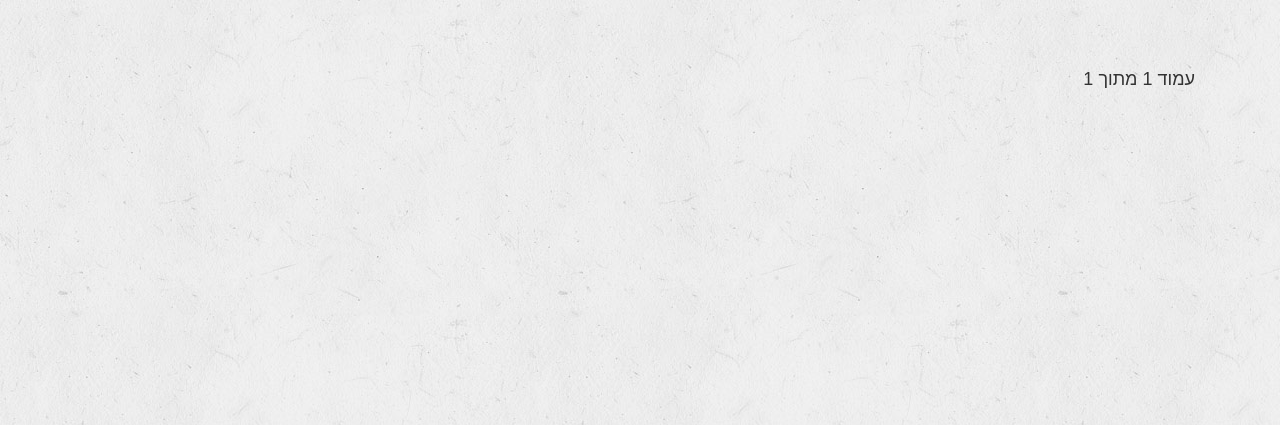
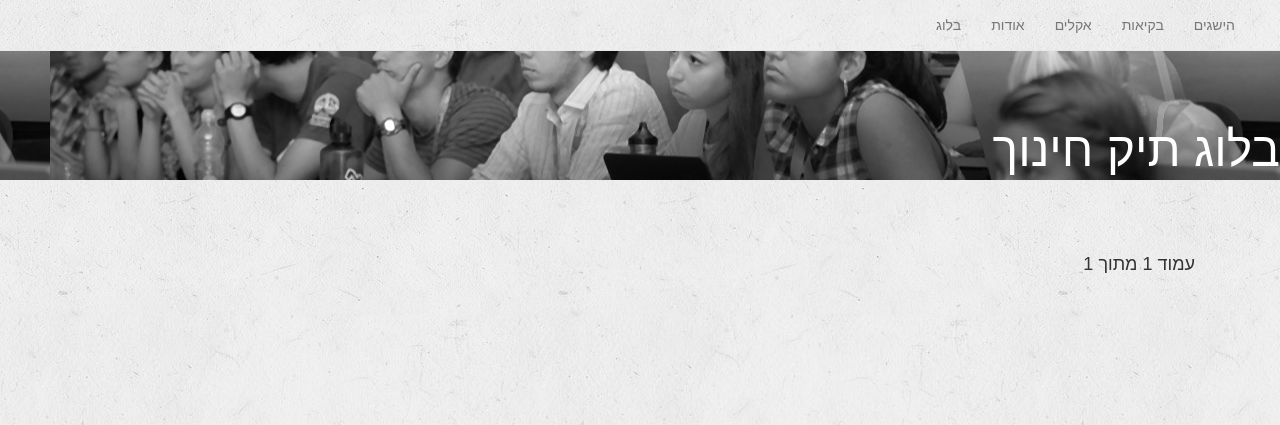
Before and after one commit to avnerkantor/opisaBlog, a Django app: page / in a window 1280 px wide. Shown: the top 425 px of the page. Run offline with Django 3.2, Linux system fonts and the light colour scheme; data that the repository does not hold is empty; some libraries are stand-ins or nearby versions; some web fonts are replaced.

Commit message:
back to old approach

```diff
--- a/blog/templates/blog/post_list.html
+++ b/blog/templates/blog/post_list.html
@@ -16,16 +16,16 @@
 
                 {% for post in posts %}
                     <h2><a href="{% url 'blog:post_detail' slug=post.slug %}">{{ post.title }}</a></h2>
-{#                    <p class="lead">#}
-{#                        מאת {{ post.author }}#}
-{#                    </p>#}
-                    {#                    <span class="glyphicon glyphicon-time"></span>#}
-{#                    <p>פורסם ב-{{ post.published_date }}</p>#}
-{#                    <hr>#}
-{##}
-{#                    <h3 class="post-subtitle">#}
-{#                        {{ article.subtitle }}#}
-{#                    </h3>#}
+                    <p class="lead">
+                        מאת {{ post.author }}
+                    </p>
+                                        <span class="glyphicon glyphicon-time"></span>
+                    <p>פורסם ב-{{ post.published_date }}</p>
+                    <hr>
+
+                    <h3 class="post-subtitle">
+                        {{ article.subtitle }}
+                    </h3>
 {##}
 {#                    <p>{{ post.text|safe }}</p>#}
 {#                    <hr>#}
--- a/static/css/custom.css
+++ b/static/css/custom.css
@@ -19,57 +19,57 @@ body {
 }
 
 /*navbar*/
-/*nav {*/
-    /*background-image: url("/static/img/bg.jpg");*/
-/*}*/
+nav {
+    background-image: url("/static/img/bg.jpg");
+}
 
-/*.navbar-default .navbar-nav > li > a:hover,*/
-/*.navbar-default .navbar-nav > li > a:focus,*/
-/*.navbar-default .navbar-nav > li > a:active,*/
-/*.navbar-default .navbar-nav > li > a:active,*/
-/*.navbar-default .navbar-nav > li.active a,*/
-/*.navbar-default .navbar-nav > li.active a {*/
-    /*border-bottom: 1px solid #777777;*/
-/*}*/
+.navbar-default .navbar-nav > li > a:hover,
+.navbar-default .navbar-nav > li > a:focus,
+.navbar-default .navbar-nav > li > a:active,
+.navbar-default .navbar-nav > li > a:active,
+.navbar-default .navbar-nav > li.active a,
+.navbar-default .navbar-nav > li.active a {
+    border-bottom: 1px solid #777777;
+}
 
 /*heaer*/
 
-/*.header {*/
-    /*margin-right: -31px;*/
-    /*margin-left: 0px;*/
-/*}*/
+.header {
+    margin-right: -31px;
+    margin-left: 0px;
+}
 
-/*#header-image {*/
+#header-image {
 
-    /*background-image: url("/static/img/PISA_TopBG.jpg");*/
-    /*background-position: right;*/
-    /*width: 100%;*/
-    /*height: 180px;*/
-    /*right: 10px;*/
-    /*!*width: 90%;*/
-    /*position: absolute;*/
-    /*top: 120px;*/
-    /**!*/
-/*}*/
+    background-image: url("/static/img/PISA_TopBG.jpg");
+    background-position: right;
+    width: 100%;
+    height: 180px;
+    right: 10px;
+    /*width: 90%;
+    position: absolute;
+    top: 120px;
+    */
+}
 
-/*#text-image {*/
-    /*color: #fff;*/
-    /*font-size: 36pt;*/
-    /*margin-top: -64px;*/
+#text-image {
+    color: #fff;
+    font-size: 36pt;
+    margin-top: -64px;
 
-/*}*/
+}
 
-/*.affix {*/
-    /*top: 50px;*/
-    /*width: 100%;*/
-    /*background-image: url("/static/img/bg.jpg");*/
-    /*z-index: 2;*/
-/*}*/
+.affix {
+    top: 50px;
+    width: 100%;
+    background-image: url("/static/img/bg.jpg");
+    z-index: 2;
+}
 
-/*.affix ~ .container-fluid {*/
-    /*position: relative;*/
-    /*padding-top: 200px;*/
-/*}*/
+.affix ~ .container-fluid {
+    position: relative;
+    padding-top: 200px;
+}
 
 /*!*.disqus-footer{*!*/
     /*!*display: none;*!*/
--- a/templates/tikhinuch4/base.html
+++ b/templates/tikhinuch4/base.html
@@ -41,53 +41,53 @@
 </head>
 
 <body>
-{#<nav id="mainNav" class="navbar navbar-default navbar-fixed-top nav-tabs" role="tablist">#}
-{#    <div class="container-fluid" id="mainmainNAV">#}
-{#        <!-- Brand and toggle get grouped for better mobile display -->#}
-{#        <div class="navbar-header">#}
-{#            <button type="button" class="navbar-toggle collapsed" data-toggle="collapse">#}
-{#                <span class="sr-only">ניווט</span> תפריט <i class="fa fa-bars"></i>#}
-{#            </button>#}
-{#            <a class="navbar-brand page-scroll" href="#page-top"></a>#}
-{#        </div>#}
-{##}
-{#        <!-- Collect the nav links, forms, and other content for toggling -->#}
-{#        <div class="collapse navbar-collapse">#}
-{#            <ul class="nav navbar-nav navbar-right">#}
-{#                <!--<li>-->#}
-{#                <!--<a class="page-scroll" href="#en">אנגלית</a>-->#}
-{#                <!--</li>-->#}
-{#                <li>#}
-{#                <a class="page-scroll" href="http://blog.tikhinuch.org">בלוג</a>#}
-{#                </li>#}
-{#                <li>#}
-{#                    <a class="page-scroll" href="http://tikhinuch.org/#about">אודות</a>#}
-{#                </li>#}
-{#                <!--<li>-->#}
-{#                <!--<a class="page-scroll" href="#analyze">ניתוח</a>-->#}
-{#                <!--</li>-->#}
-{#                <li>#}
-{#                    <a class="page-scroll" href="http://tikhinuch.org/#survey">אקלים</a>#}
-{#                </li>#}
-{#                <!--<li>-->#}
-{#                <!--<a class="page-scroll" href="#heterogeneity">פיזור</a>-->#}
-{#                <!--</li>-->#}
-{#                <li>#}
-{#                    <a class="page-scroll" href="http://tikhinuch.org/#expertise">בקיאות</a>#}
-{#                </li>#}
-{#                <li>#}
-{#                    <a class="page-scroll" href="http://tikhinuch.org/git#scores">הישגים</a>#}
-{#                </li>#}
-{#            </ul>#}
-{#        </div>#}
-{#    </div>#}
-{#</nav>#}
-{#<header>#}
-{#    <div>#}
-{#        <div id="header-image"></div>#}
-{#        <div id="text-image">מה מספר מבחן פיז"ה על החינוך</div>#}
-{#    </div>#}
-{#</header>#}
+<nav id="mainNav" class="navbar navbar-default navbar-fixed-top nav-tabs" role="tablist">
+    <div class="container-fluid" id="mainmainNAV">
+        <!-- Brand and toggle get grouped for better mobile display -->
+        <div class="navbar-header">
+            <button type="button" class="navbar-toggle collapsed" data-toggle="collapse">
+                <span class="sr-only">ניווט</span> תפריט <i class="fa fa-bars"></i>
+            </button>
+            <a class="navbar-brand page-scroll" href="#page-top"></a>
+        </div>
+
+        <!-- Collect the nav links, forms, and other content for toggling -->
+        <div class="collapse navbar-collapse">
+            <ul class="nav navbar-nav navbar-right">
+                <!--<li>-->
+                <!--<a class="page-scroll" href="#en">אנגלית</a>-->
+                <!--</li>-->
+                <li>
+                <a class="page-scroll" href="http://blog.tikhinuch.org">בלוג</a>
+                </li>
+                <li>
+                    <a class="page-scroll" href="http://tikhinuch.org/#about">אודות</a>
+                </li>
+                <!--<li>-->
+                <!--<a class="page-scroll" href="#analyze">ניתוח</a>-->
+                <!--</li>-->
+                <li>
+                    <a class="page-scroll" href="http://tikhinuch.org/#survey">אקלים</a>
+                </li>
+                <!--<li>-->
+                <!--<a class="page-scroll" href="#heterogeneity">פיזור</a>-->
+                <!--</li>-->
+                <li>
+                    <a class="page-scroll" href="http://tikhinuch.org/#expertise">בקיאות</a>
+                </li>
+                <li>
+                    <a class="page-scroll" href="http://tikhinuch.org/git#scores">הישגים</a>
+                </li>
+            </ul>
+        </div>
+    </div>
+</nav>
+<header>
+    <div>
+        <div id="header-image"></div>
+        <div id="text-image">בלוג תיק חינוך</div>
+    </div>
+</header>
 
  {% block content %}
 
```
